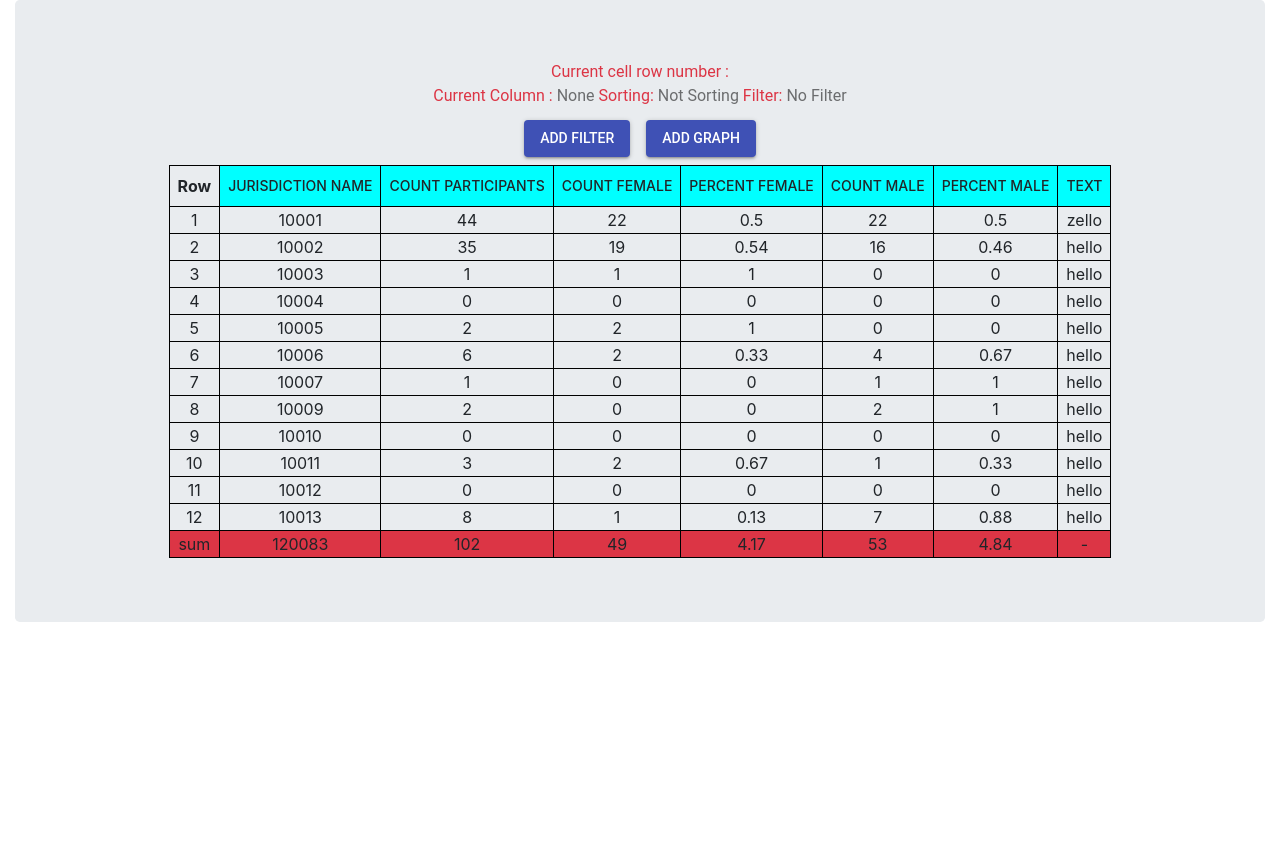
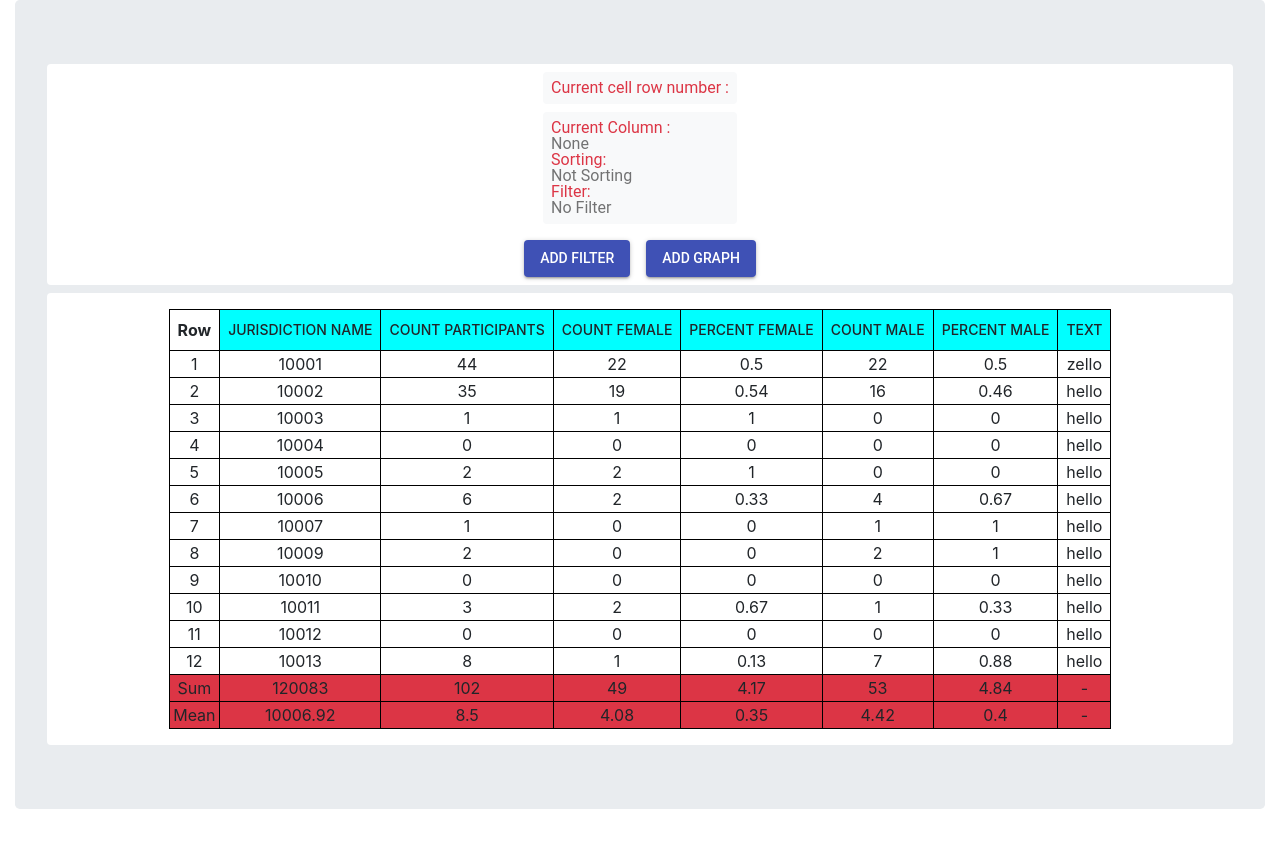
Before and after one commit to lopesamit/genesis, a React (Create React App) app: page / in a window 1280 px wide. Before the commit the page ends 800 px from the top, so only its background shows below. Built offline with nearby package versions, Linux system fonts and the light colour scheme.

Commit message:
ui ready. problem in filter

```diff
--- a/src/App.js
+++ b/src/App.js
@@ -22,12 +22,14 @@ class App extends Component {
       cell: '',
       column: 'None',
       isFiltering: false,
-      filters: [],
+      filters: {},
       columnClicked: '',
       isPloting: false,
       stats: {},
       isAsc: false,
-      sumStats: {}
+      sumStats: {},
+      meanStats: {},
+      filterObj: {}
     };
     this.handleSort = this.handleSort.bind(this);
     this.handleHoverCell = this.handleHoverCell.bind(this);
@@ -54,7 +56,7 @@ class App extends Component {
   async componentDidMount() {
     await this.getData();
 
-    var heading = [];
+    let heading = [];
     if (this.state.items[0]) {
       heading = Object.keys(this.state.items[0]);
     }
@@ -62,6 +64,14 @@ class App extends Component {
     await this.setState({
       heading: heading
     });
+
+    let filterObj = {}
+    let headings = this.state.heading
+    await headings.map((h) => {
+      filterObj[h] = ''
+    })
+
+    this.setState({ filterObj : filterObj})
     this.statistics();
   }
 
@@ -119,10 +129,12 @@ class App extends Component {
     }
   }
 
-  handleHoverCell(rowNo) {
+  handleHoverCell(rowNo, e) {
     this.setState({
       cell: rowNo
     });
+
+    // console.log(e)
   }
 
   handleHoverColumn(columnName) {
@@ -158,21 +170,35 @@ class App extends Component {
     this.handleAddGraph();
   }
 
-  async handleFilter(e, column) {
+  async handleFilter(filterWord, column, event) {
+
+    let filterObj = this.state.filterObj
+    filterObj[column] = filterWord
+
+    await this.setState({ filters: filterObj })
+
+    let filterState = this.state.filters
+    let filterArray = []
+    for (let key in filterState){
+      if (filterState.hasOwnProperty(key)) {
+        filterArray.push({[key]: filterState[key]})
+      }
+    }
+    let filteredItems = {}
     let items = this.state.items;
-    if (Object.values(this.state.filters).length > 1) {
-      items = this.state.filteredItems;
+
+    await filterArray.forEach(async (f) =>{
+      filteredItems = items
+      if(f[column]){
+        filteredItems = await items.filter( i => {
+          return i[column].toLowerCase().includes(f[column])
+        })
       }
-
-    const filteredItems = items.filter(i => {
-      return i[column].toLowerCase().includes(e);
-    });
-
+    })
     await this.setState({
       filteredItems: filteredItems
     });
 
-    this.statistics()
   }
 
   async statistics() {
@@ -184,21 +210,22 @@ class App extends Component {
       });
     });
 
-    let sumStats = { }
+    let sumStats = {}
+    let meanStats = {}
 
     await this.state.heading.forEach((h) => {
-      let temp = a.slice(0, this.state.items.length)
+      let arrayLength = this.state.items.length
+      let temp = a.slice(0, arrayLength)
       let sum = 0
       temp.forEach((t) => {
         sum = sum + (t[h] * 1)
         a.shift()
       })
       sumStats = { ...sumStats, [h] : sum}
+      meanStats = { ...meanStats, [h] : Math.round(sum / arrayLength * 100) / 100}
     })
 
-    this.setState({sumStats : sumStats})
-
-    console.log(sumStats)
+    this.setState({sumStats : sumStats, meanStats : meanStats})
   }
 
   render() {
@@ -210,21 +237,26 @@ class App extends Component {
     } else {
       graphComponent = null;
     }
-
     return (
       <div className="container col-12">
         <div className="jumbotron text-center">
-          {/* <FileReader /> */}
-          <InputLabel className="d-block">
+          <div className=" bg-white mb-2 rounded">
+            <div className="d-flex col">
+              <div className="d-inline-block mx-auto">
+                <InputLabel className="d-block text-left bg-light p-2 rounded m-2">
                   <span className="text-danger"> Current cell row number : </span> {this.state.cell}
                 </InputLabel>
-          <InputLabel className="d-block">
-            <span className="text-danger"> Current Column : </span> {this.state.column}
-            <span className="text-danger"> Sorting: </span>{this.state.isSorting ? this.state.isAsc? 'Ascending' : 'Descending' : 'Not Sorting'}
-            <span className="text-danger"> Filter: </span>{this.state.isFiltering ? 'Text Filter' : 'No Filter'}
+                <InputLabel className="d-block text-left bg-light p-2 rounded m-2">
+                  <span className="text-danger d-block"> Current Column : </span> {this.state.column}
+                  <span className="text-danger d-block"> Sorting: </span>{this.state.isSorting ? this.state.isAsc? 'Ascending' : 'Descending' : 'Not Sorting'}
+                  <span className="text-danger d-block"> Filter: </span>{this.state.isFiltering ? 'Text Filter' : 'No Filter'}
                 </InputLabel>
+
+              </div>
+              {graphComponent}
+            </div>
             <Button
-            color="primary"
+                color={`${this.state.isFiltering ? 'secondary' : 'primary'}`}
                 variant="contained"
                 className="m-2"
                 onClick={this.handleAddFilter}
@@ -232,7 +264,7 @@ class App extends Component {
                 {this.state.isFiltering ? "Remove " : "Add "} filter
               </Button>
               <Button
-            color="primary"
+                color={`${this.state.isPloting ? 'secondary' : 'primary'}`}
                 variant="contained"
                 className="m-2"
                 onClick={this.handleAddGraph}
@@ -241,7 +273,7 @@ class App extends Component {
               </Button>
               {this.state.isSorting ? (
                 <Button
-              color="primary"
+                  color='secondary'
                   variant="contained"
                   className="m-2"
                   onClick={this.handleRemoveSort}
@@ -249,7 +281,8 @@ class App extends Component {
                   Remove sorting
                 </Button>
               ) : null}
-          {graphComponent}
+          </div>
+          <div className="bg-white py-3 rounded">
             <table className="mx-auto text-center data-table">
               <tbody>
                 <tr className="col-12">
@@ -275,7 +308,7 @@ class App extends Component {
                     <td>Filter</td>
                     {this.state.heading.map((h, index) => {
                       return (
-                      <td>
+                        <td key={index}>
                           <TextField
                             className="col"
                             placeholder="Enter filter"
@@ -293,7 +326,7 @@ class App extends Component {
                     <td>Plot</td>
                     {this.state.heading.map((h, index) => {
                       return (
-                      <td>
+                        <td key={index}>
                           {!isNaN(this.state.items[0][h]) ? (
                             <Button
                               color="primary"
@@ -308,19 +341,20 @@ class App extends Component {
                     })}
                   </tr>
                 ) : null}
-              {this.state[
+                {/* {this.state[
                   this.state.isFiltering ? "filteredItems" : "items"
-              ].map((item, index) => {
+                ].map((item, index) => { */}
+                {this.state.filteredItems.map((item, index) => {
                   var rowNo = index + 1;
                   return (
-                  <tr>
+                    <tr key={index}>
                       <td>{rowNo}</td>
                       {Object.values(item).map((i, index) => {
                         return (
                           <td
                             key={index}
                             onMouseOver={e => {
-                            this.handleHoverCell(rowNo);
+                              this.handleHoverCell(rowNo, index);
                             }}
                           >
                             {i}
@@ -331,12 +365,23 @@ class App extends Component {
                   );
                 })}
                 <tr className="bg-danger">
-                <td>sum</td>
+                  <td>Sum</td>
                   {Object.values(this.state.sumStats).map((s, index) => {
                     if(!isNaN(s)) {
-                    return <td > {s} </td>;
+                      return <td key={index}> {s} </td>;
                     } else {
-                    return <td> - </td>
+                      return <td key={index}> - </td>
+                    }
+
+                  })}
+                </tr>
+                <tr className="bg-danger">
+                  <td>Mean</td>
+                  {Object.values(this.state.meanStats).map((s, index) => {
+                    if(!isNaN(s)) {
+                      return <td key={index}> {s} </td>;
+                    } else {
+                      return <td key={index}> - </td>
                     }
 
                   })}
@@ -345,6 +390,7 @@ class App extends Component {
             </table>
           </div>
         </div>
+      </div>
     );
   }
 }
--- a/src/App.scss
+++ b/src/App.scss
@@ -57,3 +57,9 @@ tr, th, td{
     }
   }
 }
+
+.hignlight-row {
+  &:hover {
+    background-color: aquamarine
+  }
+}
--- a/src/components/D3graph.js
+++ b/src/components/D3graph.js
@@ -81,12 +81,10 @@ class D3graph extends Component{
   }
 
   render() {
-
-
     return (
-      <div className="d-flex justify-content-center">
-          <div>{this.props.column}</div>
-          <svg className="d-block" width="600" height="180"></svg>
+      <div className="d-inline-block bg-light p-2 rounded my-2 col">
+        {this.props.column}
+        <svg className="d-block" width="600" height="180"></svg>
       </div>
     );
   }
```
Lines whose indentation alone changed are shown as unchanged.
